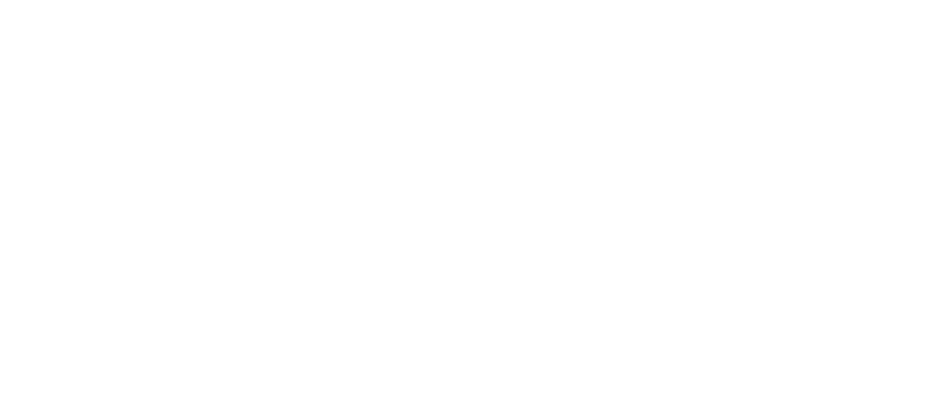
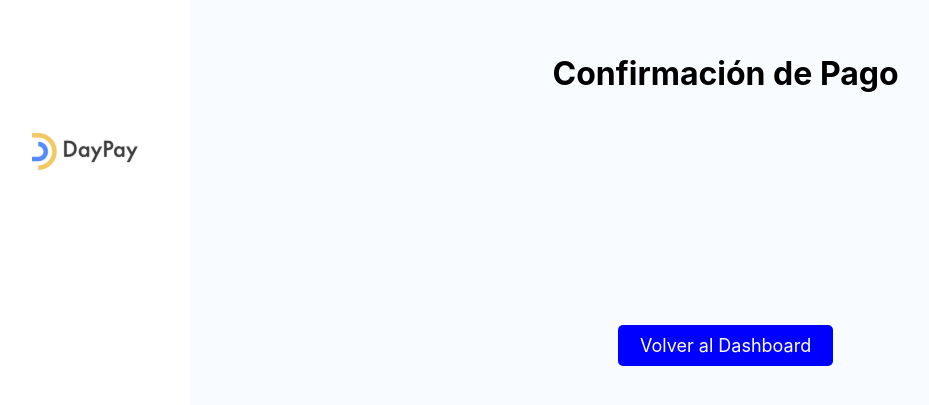
Before and after one commit to nds-fsd/paypal-frontend, a React (Create React App) app: page /confirmacionpago in a window 1280 px wide. Before the commit this address had no page. Shown: the part 167-572 px from the top of the page, without its empty margins (19-948 px from the left). Built offline with nearby package versions, Linux system fonts and the light colour scheme.

Commit message:
version1

```diff
--- a/src/App.js
+++ b/src/App.js
@@ -6,6 +6,7 @@
 
 import {BrowserRouter, Routes, Route} from "react-router-dom"
 import Main from './Main';
+import ConfirmacionPago from './Components/ConfirmacionPago/ConfirmacionPago';
 
 function App() {
   return (
@@ -15,6 +16,7 @@
         <Route path="/login" element={<Login/>} />
         <Route path="/register" element={<Register/>} />
         <Route path="/main/*" element={<Main/>} />
+        <Route path="/confirmacionpago/*" element={<ConfirmacionPago/>} />
       </Routes>
     </BrowserRouter>
 
--- /dev/null
+++ b/src/Components/ConfirmacionPago/Confirmacion/Confirmacion.js
@@ -0,0 +1,16 @@
+import React from 'react'
+import { Link } from 'react-router-dom'
+import styles from "./confirmacion.module.css"
+
+const Confirmacion = () => {
+    return (
+        <div className={styles.confirmacionpago}>
+
+                <h1>Confirmación de Pago</h1>
+                <Link to={"/"} className={styles.volverhome} >Volver al Dashboard</Link>
+
+        </div>
+    )
+}
+
+export default Confirmacion
--- /dev/null
+++ b/src/Components/ConfirmacionPago/Confirmacion/confirmacion.module.css
@@ -0,0 +1,46 @@
+
+/* .confirmacionpago {
+    background-color: #F8FBFF;
+    display: flex;
+    justify-content: center;
+    width:
+    height: 100%;
+    min-height: 100vh;
+} */
+
+.confirmacionpago {
+    height: 100%;
+    min-height: 100vh;
+    width: 100%;
+    display: flex;
+    flex-wrap: wrap;
+    flex-direction: column;
+    background-color: #F8FBFF;
+  }
+
+  h1 {
+    position: relative;
+    top: 200px;
+    text-align: center;
+  }
+
+  .volverhome {
+    background-color: blue; /* Green */
+  color: white;
+  padding: 10px 10px;
+  text-align: center;
+  text-decoration: none;
+  font-size: calc(10px + 1vmin);
+  border: none;
+  border-radius: 5px;
+  margin: 10px 40%;
+  display: flex;
+  flex-direction: column;
+
+  align-items: center;
+  justify-content: center;
+  justify-items: center;
+
+  position: relative;
+    top: 400px;
+}
--- /dev/null
+++ b/src/Components/ConfirmacionPago/ConfirmacionPago.js
@@ -0,0 +1,20 @@
+import styles from "./confirmacionpago.module.css"
+
+
+import React from 'react'
+import { Link } from "react-router-dom"
+import Sidebar from "./Sidebar/Sidebar"
+import Confirmacion from "./Confirmacion/Confirmacion"
+
+const ConfirmacionPago = () => {
+    return (
+        <>
+        <div className={styles.mainpago}>
+            <Sidebar/>
+            <Confirmacion/>
+        </div>
+        </>
+    )
+}
+
+export default ConfirmacionPago
--- /dev/null
+++ b/src/Components/ConfirmacionPago/Sidebar/Sidebar.js
@@ -0,0 +1,15 @@
+import React from 'react';
+import styles from "./sidebar.module.css";
+import { ReactComponent as DayPayLogo } from './DayPay.svg';
+
+const Sidebar = () => {
+    return (
+        <div className={styles.sidebar}>
+            <div className={styles.sidebarlogo}>
+                <DayPayLogo/>
+            </div>
+        </div>
+    )
+}
+
+export default Sidebar
--- /dev/null
+++ b/src/Components/ConfirmacionPago/Sidebar/sidebar.module.css
@@ -0,0 +1,13 @@
+.sidebar {
+    background-color: white;
+    display: flex;
+    justify-content: center;
+    width: 250px;
+    height: 100%;
+    min-height: 100vh;
+}
+
+.sidebarlogo {
+    position: relative;
+    top: 300px;
+}
--- /dev/null
+++ b/src/Components/ConfirmacionPago/confirmacionpago.module.css
@@ -0,0 +1,5 @@
+.mainpago {
+
+        display: flex;
+
+    }
--- a/src/Components/LandingPage/LandingPage.js
+++ b/src/Components/LandingPage/LandingPage.js
@@ -7,6 +7,7 @@
             LandingPage
             <NavButton path="/login" text="Login"/>
             <NavButton path="/register" text="Register"/>
+            <NavButton path="/confirmacionpago" text="confirmacionpago"/>
         </div>
     )
 }
```
Also changed, not shown: src/Components/ConfirmacionPago/Sidebar/DayPay.svg (added).
